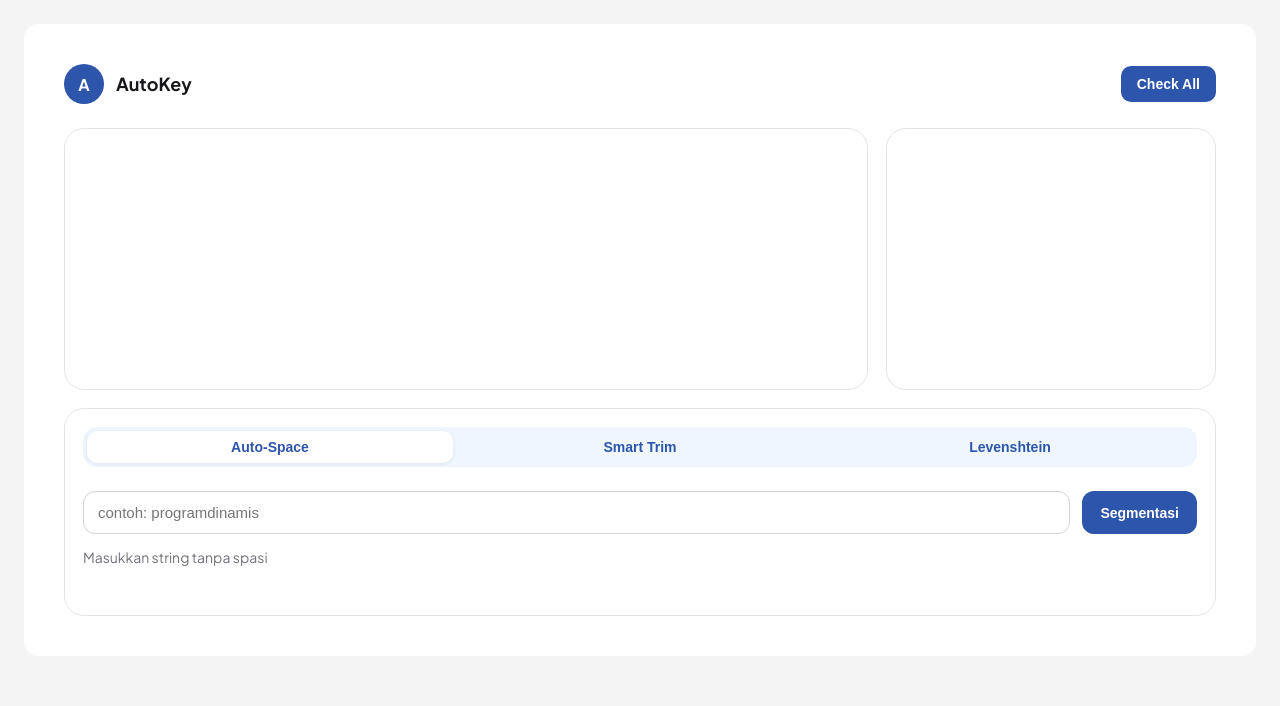
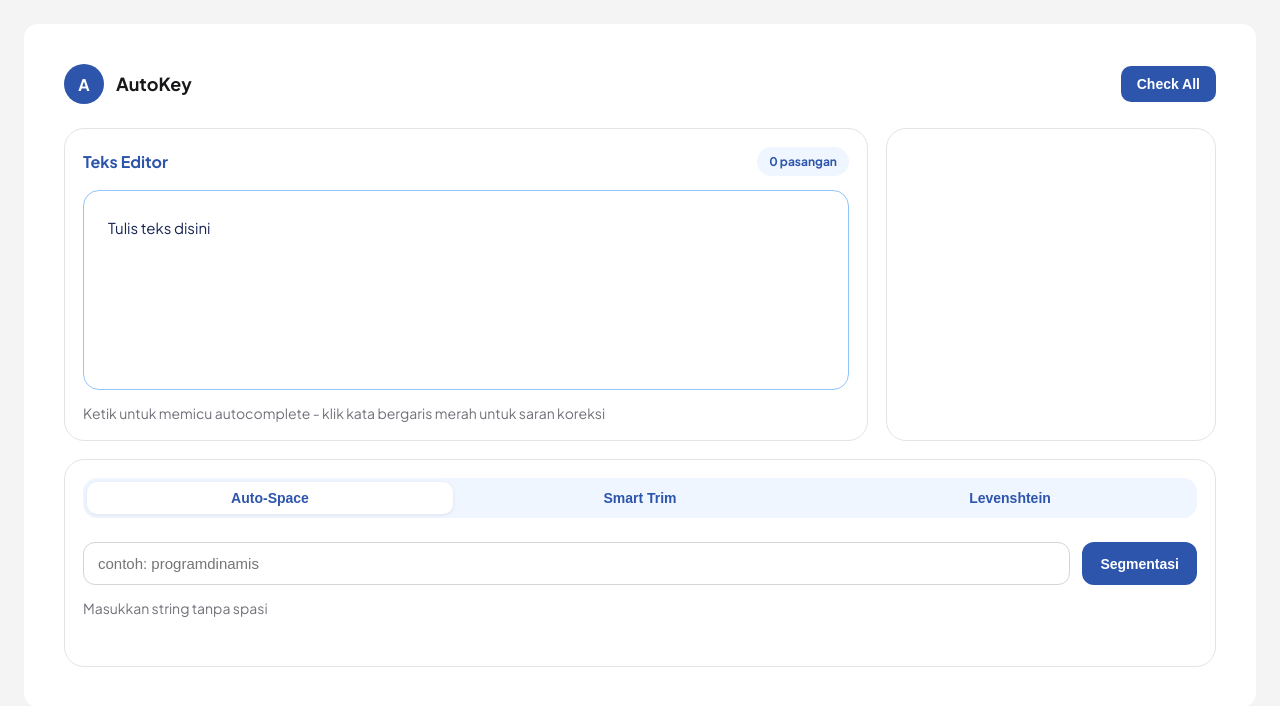
Before and after one commit to Faizalfadaa/AutoKey-13524097, a Next.js app in the folder frontend/: page / in a window 1280 px wide. Shown: the top 706 px of the page. Built offline with nearby package versions, Linux system fonts and the light colour scheme.

Commit message:
feat: implement some UI for editor panel

```diff
--- a/frontend/app/components/EditorPanel.js
+++ b/frontend/app/components/EditorPanel.js
@@ -1,4 +1,20 @@
 // Main text editor area
 export default function EditorPanel() {
-  return <section className="panel-box editor-panel" />;
+  return (
+    <section className="panel-box editor">
+      {/* Editor title and session info */}
+      <div className="editor-top">
+        <p>Teks Editor</p>
+        <span>0 pasangan</span>
+      </div>
+
+      {/* Editable text area */}
+      <div className="text-area" contentEditable suppressContentEditableWarning>
+        Tulis teks disini
+      </div>
+
+      {/* Short editor hint */}
+      <p className="note">Ketik untuk memicu autocomplete - klik kata bergaris merah untuk saran koreksi</p>
+    </section>
+  );
 }
--- a/frontend/app/styles/editor-panel.css
+++ b/frontend/app/styles/editor-panel.css
@@ -1,4 +1,51 @@
-/* Main editor box */
-.editor-panel {
+/* Editor card */
+.editor {
   min-height: 260px;
+  padding: 18px;
 }
+
+/* Editor title row */
+.editor-top {
+  display: flex;
+  align-items: center;
+  justify-content: space-between;
+  gap: 12px;
+  margin-bottom: 14px;
+}
+
+/* Small section title */
+.editor-top p {
+  margin: 0;
+  color: #2d55ab;
+  font-size: 16px;
+  font-weight: 700;
+}
+
+/* Small rounded label */
+.editor-top span {
+  border-radius: 999px;
+  background: #eff6ff;
+  color: #2d55ab;
+  padding: 7px 12px;
+  font-size: 12px;
+  font-weight: 700;
+}
+
+/* Editable text box */
+.text-area {
+  min-height: 150px;
+  border: 1px solid #93c5fd;
+  border-radius: 16px;
+  padding: 24px;
+  color: #172554;
+  font-size: 15px;
+  line-height: 1.7;
+  outline: none;
+}
+
+/* Text below the editor */
+.note {
+  margin: 14px 0 0;
+  color: #71717a;
+  font-size: 14px;
+}
```
